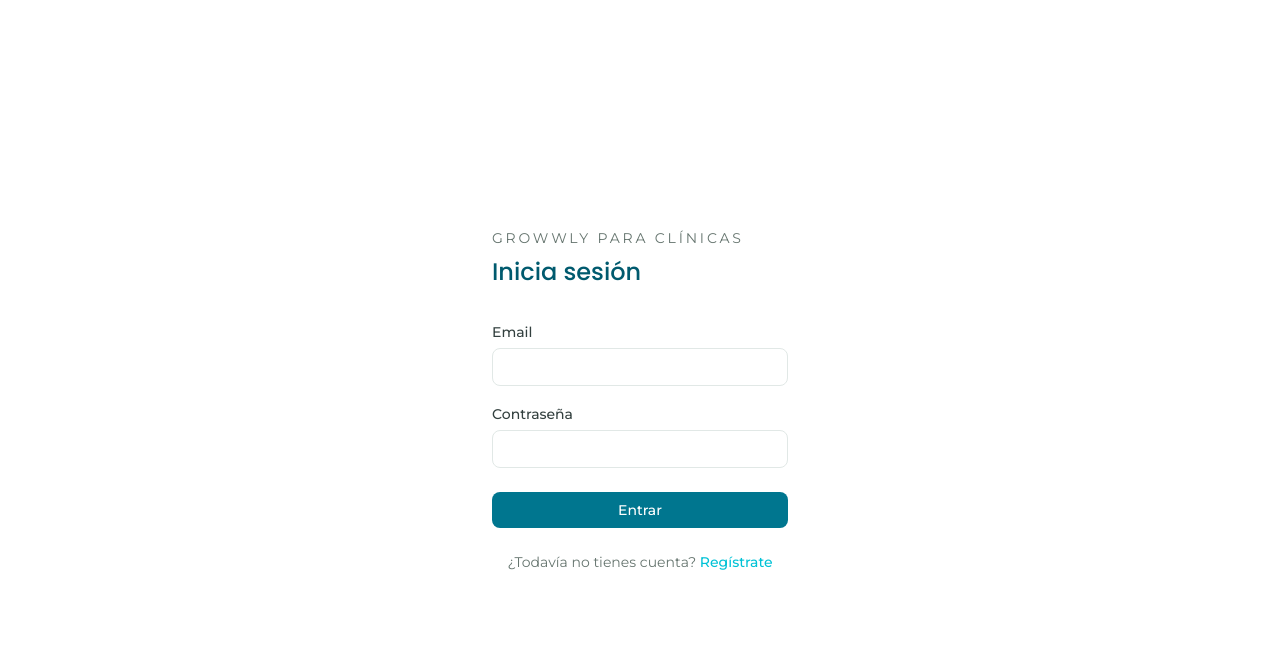
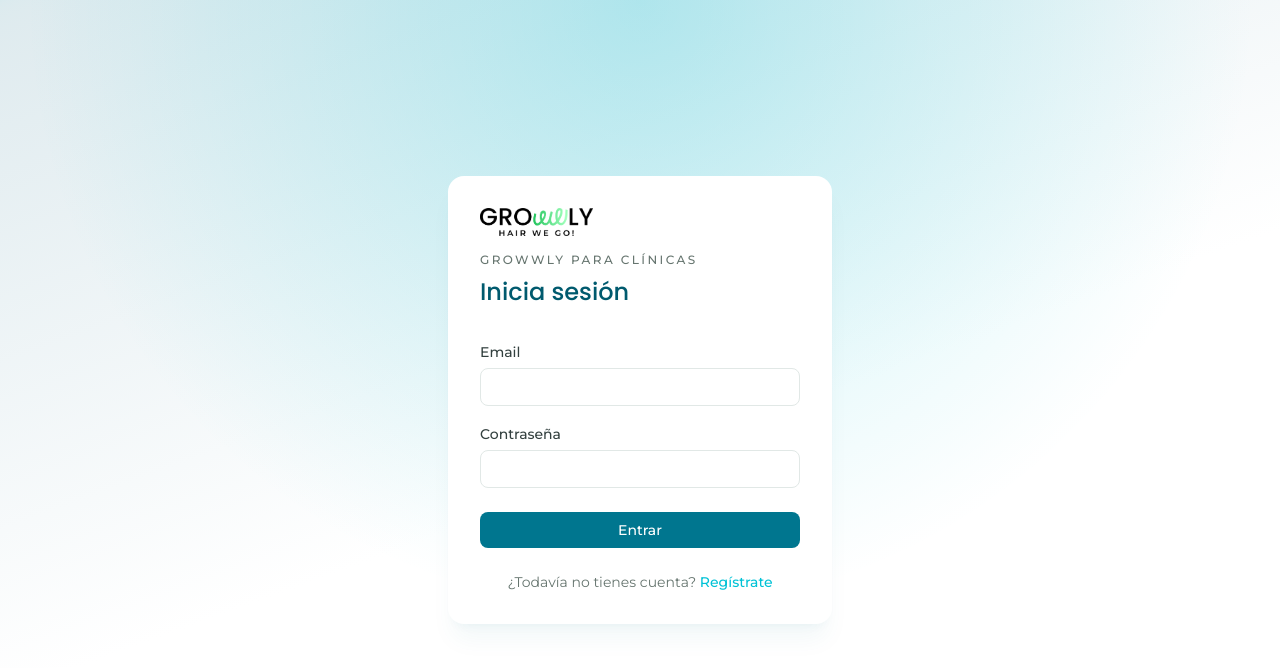
Before and after one commit to santymc2007-hub/growwly, a Next.js app: page /clinica/login in a window 1280 px wide. Shown: the top 668 px of the page. Built offline with nearby package versions, Linux system fonts and the light colour scheme.

Commit message:
Diseño diferenciado en las 5 páginas de acceso (fondo degradado de marca + etiqueta por tipo de cuenta)

```diff
--- a/src/app/admin/login/page.tsx
+++ b/src/app/admin/login/page.tsx
@@ -1,4 +1,5 @@
 import { login } from "./actions";
+import { AuthCard } from "@/components/auth/auth-card";
 
 type SearchParams = { error?: string };
 
@@ -10,10 +11,7 @@
   const { error } = await searchParams;
 
   return (
-    <main className="mx-auto flex min-h-screen max-w-sm flex-col justify-center px-6">
-      <p className="text-sm uppercase tracking-[0.2em] text-ink-soft">
-        Growwly
-      </p>
+    <AuthCard variant="admin">
       <h1 className="mt-2 font-display text-2xl text-teal-dark">
         Acceso al panel
       </h1>
@@ -59,6 +57,6 @@
           Entrar
         </button>
       </form>
-    </main>
+    </AuthCard>
   );
 }
--- a/src/app/clinica/login/page.tsx
+++ b/src/app/clinica/login/page.tsx
@@ -1,5 +1,6 @@
 import Link from "next/link";
 import { iniciarSesionClinica } from "./actions";
+import { AuthCard } from "@/components/auth/auth-card";
 
 type SearchParams = { error?: string };
 
@@ -11,10 +12,7 @@
   const { error } = await searchParams;
 
   return (
-    <main className="mx-auto flex min-h-screen max-w-sm flex-col justify-center px-6">
-      <p className="text-sm uppercase tracking-[0.2em] text-ink-soft">
-        Growwly para clínicas
-      </p>
+    <AuthCard variant="clinica">
       <h1 className="mt-2 font-display text-2xl text-teal-dark">
         Inicia sesión
       </h1>
@@ -72,6 +70,6 @@
           Regístrate
         </Link>
       </p>
-    </main>
+    </AuthCard>
   );
 }
--- a/src/app/clinica/registro/page.tsx
+++ b/src/app/clinica/registro/page.tsx
@@ -1,6 +1,7 @@
 import Link from "next/link";
 import { createClient } from "@/lib/supabase/server";
 import { registrarClinica } from "./actions";
+import { AuthCard } from "@/components/auth/auth-card";
 
 type SearchParams = { error?: string };
 
@@ -29,10 +30,7 @@
   );
 
   return (
-    <main className="mx-auto flex min-h-screen max-w-sm flex-col justify-center px-6 py-12">
-      <p className="text-sm uppercase tracking-[0.2em] text-ink-soft">
-        Growwly para clínicas
-      </p>
+    <AuthCard variant="clinica">
       <h1 className="mt-2 font-display text-2xl text-teal-dark">
         Reclama tu clínica
       </h1>
@@ -132,6 +130,6 @@
           Inicia sesión
         </Link>
       </p>
-    </main>
+    </AuthCard>
   );
 }
--- a/src/app/cuenta/login/page.tsx
+++ b/src/app/cuenta/login/page.tsx
@@ -1,5 +1,6 @@
 import Link from "next/link";
 import { iniciarSesionPaciente } from "./actions";
+import { AuthCard } from "@/components/auth/auth-card";
 
 type SearchParams = { error?: string; claim?: string };
 
@@ -11,10 +12,7 @@
   const { error, claim } = await searchParams;
 
   return (
-    <main className="mx-auto flex min-h-screen max-w-sm flex-col justify-center px-6">
-      <p className="text-sm uppercase tracking-[0.2em] text-ink-soft">
-        Growwly
-      </p>
+    <AuthCard variant="paciente">
       <h1 className="mt-2 font-display text-2xl text-teal-dark">
         Inicia sesión
       </h1>
@@ -78,6 +76,6 @@
           Regístrate
         </Link>
       </p>
-    </main>
+    </AuthCard>
   );
 }
--- a/src/app/cuenta/registro/page.tsx
+++ b/src/app/cuenta/registro/page.tsx
@@ -1,5 +1,6 @@
 import Link from "next/link";
 import { registrarPaciente } from "./actions";
+import { AuthCard } from "@/components/auth/auth-card";
 
 type SearchParams = { error?: string; claim?: string };
 
@@ -11,10 +12,7 @@
   const { error, claim } = await searchParams;
 
   return (
-    <main className="mx-auto flex min-h-screen max-w-sm flex-col justify-center px-6 py-12">
-      <p className="text-sm uppercase tracking-[0.2em] text-ink-soft">
-        Growwly
-      </p>
+    <AuthCard variant="paciente">
       <h1 className="mt-2 font-display text-2xl text-teal-dark">
         Crea tu cuenta
       </h1>
@@ -145,6 +143,6 @@
           Inicia sesión
         </Link>
       </p>
-    </main>
+    </AuthCard>
   );
 }
--- /dev/null
+++ b/src/components/auth/auth-card.tsx
@@ -0,0 +1,56 @@
+import Image from "next/image";
+import type { ReactNode } from "react";
+
+type Variant = "clinica" | "paciente" | "admin";
+
+const VARIANTE: Record<
+  Variant,
+  { etiqueta: string; fondo: string }
+> = {
+  clinica: {
+    etiqueta: "GROWWLY PARA CLÍNICAS",
+    fondo:
+      "radial-gradient(circle at top, color-mix(in srgb, var(--color-cyan) 25%, transparent), transparent 60%), linear-gradient(160deg, color-mix(in srgb, var(--color-teal) 15%, transparent), var(--color-paper) 55%)",
+  },
+  paciente: {
+    etiqueta: "GROWWLY",
+    fondo:
+      "radial-gradient(circle at top, var(--color-sage), transparent 60%), linear-gradient(160deg, color-mix(in srgb, var(--color-cyan) 15%, transparent), var(--color-paper) 55%)",
+  },
+  admin: {
+    etiqueta: "GROWWLY ADMIN",
+    fondo:
+      "radial-gradient(circle at top, color-mix(in srgb, var(--color-teal) 20%, transparent), transparent 60%), linear-gradient(160deg, var(--color-paper-dim), var(--color-paper) 55%)",
+  },
+};
+
+export function AuthCard({
+  variant,
+  children,
+}: {
+  variant: Variant;
+  children: ReactNode;
+}) {
+  const { etiqueta, fondo } = VARIANTE[variant];
+
+  return (
+    <main
+      className="flex min-h-screen items-center justify-center px-6 py-12"
+      style={{ backgroundImage: fondo }}
+    >
+      <div className="w-full max-w-sm rounded-2xl bg-white p-8 shadow-xl shadow-teal/5">
+        <Image
+          src="/brand/growwly-logo-light-bg.png"
+          alt="Growwly"
+          width={130}
+          height={33}
+          className="h-7 w-auto"
+        />
+        <p className="mt-4 text-xs font-medium uppercase tracking-[0.2em] text-ink-soft">
+          {etiqueta}
+        </p>
+        {children}
+      </div>
+    </main>
+  );
+}
```
